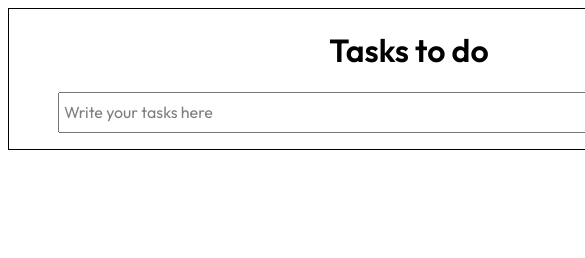
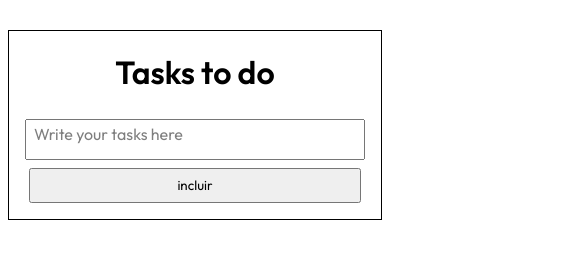
Before and after one commit to Eldio-Neto/ToDoList, a plain HTML site: page index.html in a window 390 px wide. Shown: the top 258 px of the page, 585 px wide, since content can reach past the window. Drawn offline with Linux system fonts and the light colour scheme.

Commit message:
adicionando responsividade

```diff
--- a/SRC/css/style.css
+++ b/SRC/css/style.css
@@ -22,7 +22,7 @@ ul li button{
 
 .container{
     position: relative;
-    width: 800px;
+    max-width: 800px;
     margin: auto;
     border: 1px solid black;
 
@@ -42,6 +42,9 @@ ul li button{
     width: 80%;
     height: 35px;
 }
+.btn{
+    height: 35px;
+}
 
 .container span{
     position: absolute;
@@ -56,3 +59,70 @@ ul li button{
     transform: translateY(-30px);
     opacity: 1;
 }
+
+@media (max-width: 700px){
+
+    .container{
+        position: relative;
+        max-width: 800px;
+        margin: 30px auto;
+        border: 1px solid black;
+
+    }
+    #newtask{
+        width: 89%;
+        height: 35px;
+        margin-top: 5px;
+    }
+
+    .container span{
+        position: absolute;
+        left: 39px;
+        top: 93px;
+        opacity: .5;
+        pointer-events: none;
+        transition: 1s;
+    }
+
+    .btn{
+      margin-top: 8px;
+      position: static;
+      width: 89%;
+      height: 35px;
+
+    }
+
+}
+
+@media (max-width: 600px){
+
+    .container{
+        position: relative;
+        max-width: 800px;
+        margin: 30px auto;
+        border: 1px solid black;
+
+    }
+    #newtask{
+        width: 89%;
+        height: 35px;
+    }
+
+    .container span{
+        position: absolute;
+        left: 25px;
+        top: 93px;
+        opacity: .5;
+        pointer-events: none;
+        transition: 1s;
+    }
+
+    .btn{
+      margin-top: 8px;
+      position: static;
+      width: 89%;
+      height: 35px;
+
+    }
+
+}
--- a/index.html
+++ b/index.html
@@ -6,7 +6,7 @@
     <meta http-equiv="X-UA-Compatible" content="IE=edge">
     <meta name="viewport" content="width=device-width, initial-scale=1.0">
     <link rel="stylesheet" href="./SRC/css/style.css">
-    <title>Document</title>
+    <title>To do list</title>
 </head>
 
 <body>
```
